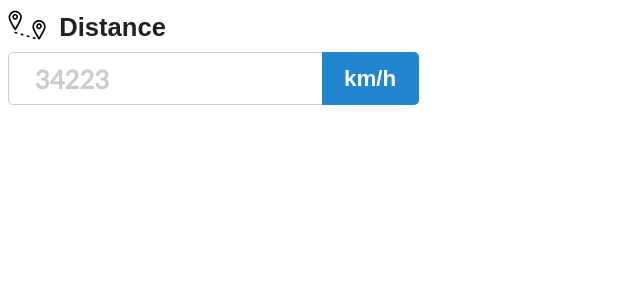
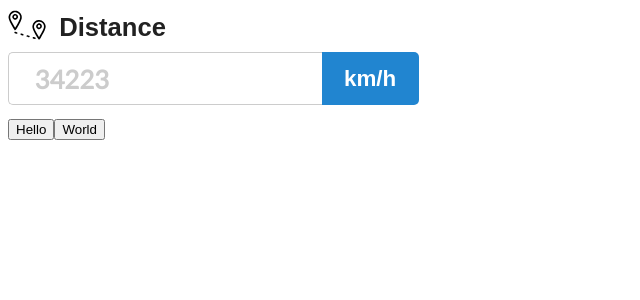
Before and after one commit to jorgesc/PaceCalculator, a React (Create React App) app: page / in a window 1280 px wide. Shown: the top 300 px of the page, without its empty margins (0-640 px from the left). Built offline with nearby package versions, Linux system fonts and the light colour scheme; a web font is replaced by a local one.

Commit message:
First iteration adding buttons to InputField

```diff
--- a/src/App.tsx
+++ b/src/App.tsx
@@ -30,6 +30,13 @@ const App: React.FC = () => {
           placeholder={"34223"}
           units={"km/h"}
           label={"Distance"}
+          onChange={val => {
+            console.log("ONCHANGE!!", val);
+          }}
+          buttons={[
+            {text: "Hello", value: "hel"},
+            {text: "World", value: "wor"},
+          ]}
         />
       </div>
     </Provider>
--- a/src/components/InputField/InputField.tsx
+++ b/src/components/InputField/InputField.tsx
@@ -18,12 +18,22 @@ interface IUnitProps {
 interface IInputProps {
   placeholder: string;
   value?: string;
-  onChange?: (newText: string) => void;
+  onChange?: (e: React.ChangeEvent<HTMLInputElement>) => void;
 }
 
 interface IInputRowProps extends IUnitProps, IInputProps {}
 
-interface IInputFieldProps extends ILabelRowProps, IInputRowProps {}
+interface IButtonRowProps {
+  buttons?: Array<{text: string; value: string}>;
+  onClick: (newText: string) => void;
+}
+
+interface IInputFieldProps extends ILabelRowProps, IUnitProps {
+  placeholder: string;
+  value?: string;
+  onChange?: (newText: string) => void;
+  buttons?: Array<{text: string; value: string}>;
+}
 
 const StyledLabel = styled.label`
   font-size: 0.8em;
@@ -110,22 +120,28 @@ const InputRow = ({
   value,
   onChange,
 }: IInputRowProps): ReactElement => {
-  const handleChange = (e: React.ChangeEvent<HTMLInputElement>): void => {
-    if (!onChange) return;
-    onChange(e.target.value);
-  };
-
   return (
     <StyledInputRow>
       <StyledInput
         type="text"
         placeholder={placeholder}
         value={value}
-        onChange={handleChange}
+        onChange={onChange}
       />
       <Units units={units} />
     </StyledInputRow>
   );
+};
+
+const ButtonsRow = ({buttons, onClick}: IButtonRowProps): ReactElement => {
+  const renderButtons = (): ReactElement[] | null => {
+    if (!buttons) return null;
+    return buttons.map(b => (
+      <button onClick={() => onClick(b.value)}>{b.text}</button>
+    ));
+  };
+
+  return <div>{renderButtons()}</div>;
 };
 
 const InputField = ({
@@ -135,7 +151,18 @@ const InputField = ({
   units,
   value,
   onChange,
+  buttons,
 }: IInputFieldProps): ReactElement => {
+  const handleChange = (e: React.ChangeEvent<HTMLInputElement>): void => {
+    if (!onChange) return;
+    onChange(e.target.value);
+  };
+
+  const buttonClick = (val: string): void => {
+    if (!onChange) return;
+    onChange(val);
+  };
+
   return (
     <StyledInputField>
       <LabelRow icon={icon} label={label} />
@@ -143,8 +170,9 @@ const InputField = ({
         placeholder={placeholder}
         units={units}
         value={value}
-        onChange={onChange}
+        onChange={handleChange}
       />
+      <ButtonsRow buttons={buttons} onClick={buttonClick} />
     </StyledInputField>
   );
 };
```
